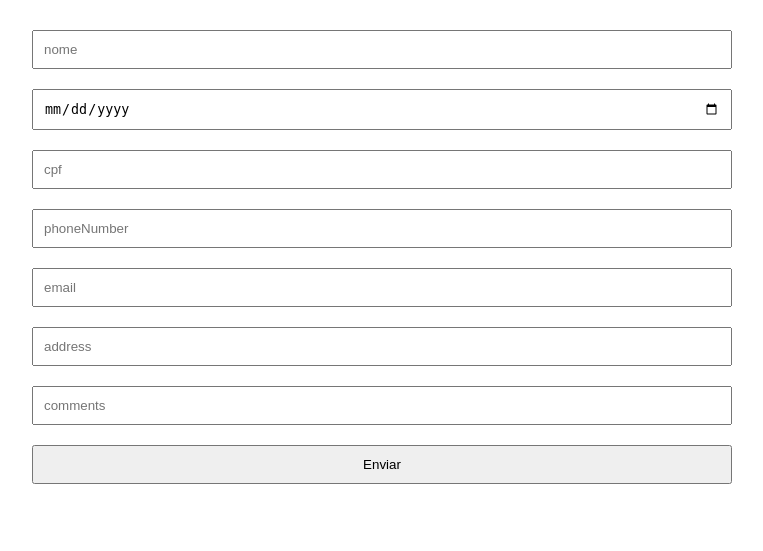
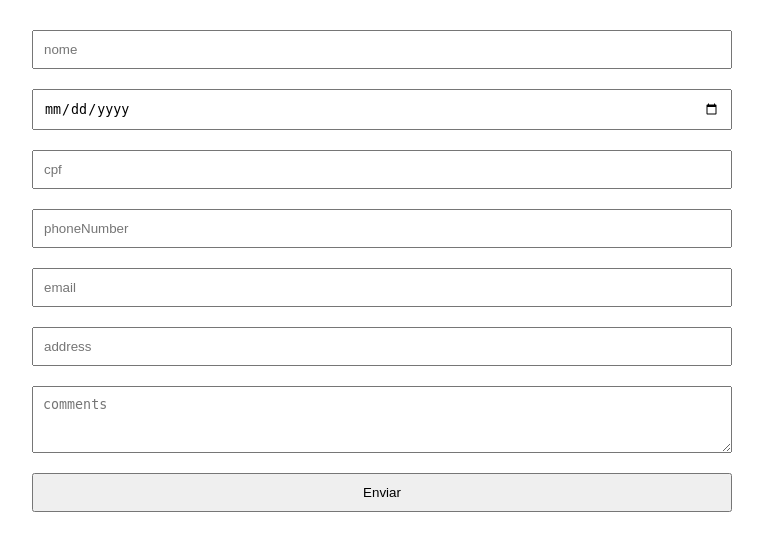
Before and after one commit to Vitor-Kemuel/SistemaDeClientes, a PHP site: page / in a window 1280 px wide. Shown: the top 551 px of the page, without its empty margins (258-1021 px from the left). Run offline with PHP 8.4, Linux system fonts and the light colour scheme.

Commit message:
Alterando observações de input para textarea

```diff
--- a/index.php
+++ b/index.php
@@ -16,7 +16,7 @@
         <input type="text" name="phoneNumber" id="phoneInput" class="input" placeholder="phoneNumber">
         <input type="email" name="email" id="emailInput" class="input" placeholder="email">
         <input type="text" name="address" id="addressInput" class="input" placeholder="address">
-        <input type="text" name="comments" id="commentsInput" class="input" placeholder="comments">
+        <textarea name="comments" id="commentsInput" class="input" placeholder="comments" rows="3"></textarea>
         <button type="submit" onclick="return validar()" class="input">Enviar</button>
     </form>
 </body>
```
